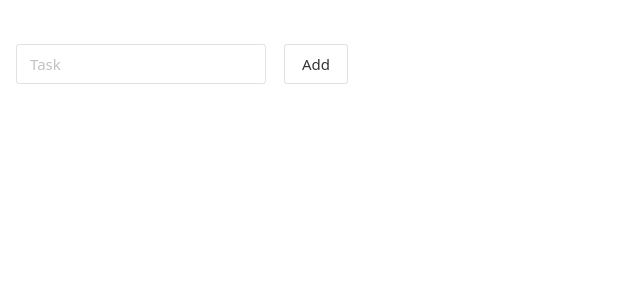
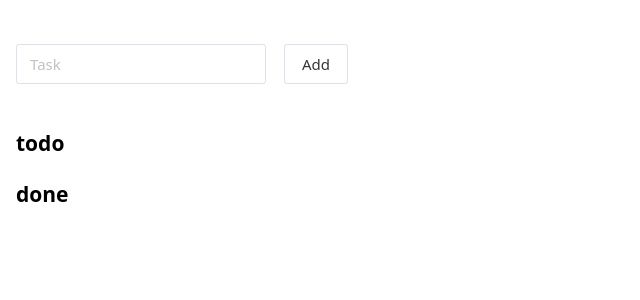
Before and after one commit to evagapi/ironhack-final-project-group-3, a Vue app: page / in a window 1280 px wide. Shown: the top 300 px of the page, without its empty margins (0-640 px from the left). Built offline with nearby package versions, Linux system fonts and the light colour scheme.

Commit message:
feat: assign tasks to groups

```diff
--- a/src/components/TodoList.vue
+++ b/src/components/TodoList.vue
@@ -17,14 +17,19 @@
       </n-form-item>
     </NForm>
 
-    <p v-if="tasks.length > 0">To do</p>
-    <ul class="tasks-list">
-      <li v-for="task in tasks" :key="task.title">
-        <n-checkbox v-model:checked="task.isDone">
+    <div v-for="group in groups" :key="group.value">
+      <h2>{{ group.value }}</h2>
+      <ul>
+        <li
+          v-for="task in getTaskByGroup(group.value)"
+          :key="task.title"
+          class="tasks-list"
+        >
           {{ task.title }}
-        </n-checkbox>
-      </li>
-    </ul>
+          <n-select v-model:value="task.group" :options="groups" />
+        </li>
+      </ul>
+    </div>
   </div>
 </template>
 
@@ -35,7 +40,7 @@ import {
   NFormItem,
   NInput,
   NButton,
-  NCheckbox,
+  NSelect,
   useMessage,
 } from "naive-ui";
 import { reactive, ref } from "vue";
@@ -47,6 +52,17 @@ const formValue = reactive({
 
 const formRef = ref(null);
 
+const groups = [
+  {
+    label: "todo",
+    value: "todo",
+  },
+  {
+    label: "done",
+    value: "done",
+  },
+];
+
 const rules = {
   task: {
     required: true,
@@ -55,7 +71,7 @@ const rules = {
   },
 };
 
-const { tasks, addTask } = useTasksStore();
+const { addTask, getTaskByGroup } = useTasksStore();
 
 function handleSubmit(e) {
   e.preventDefault();
@@ -64,7 +80,7 @@ function handleSubmit(e) {
     .then(() => {
       addTask({
         title: formValue.task,
-        isDone: false,
+        group: "todo",
       });
       formValue.task = "";
       message.success("New task added");
--- a/src/stores/TasksStore.js
+++ b/src/stores/TasksStore.js
@@ -8,5 +8,9 @@ export const useTasksStore = defineStore("tasks", () => {
     tasks.push(task);
   }
 
-  return { tasks, addTask };
+  function getTaskByGroup(group) {
+    return tasks.filter((task) => task.group === group);
+  }
+
+  return { tasks, addTask, getTaskByGroup };
 });
```
